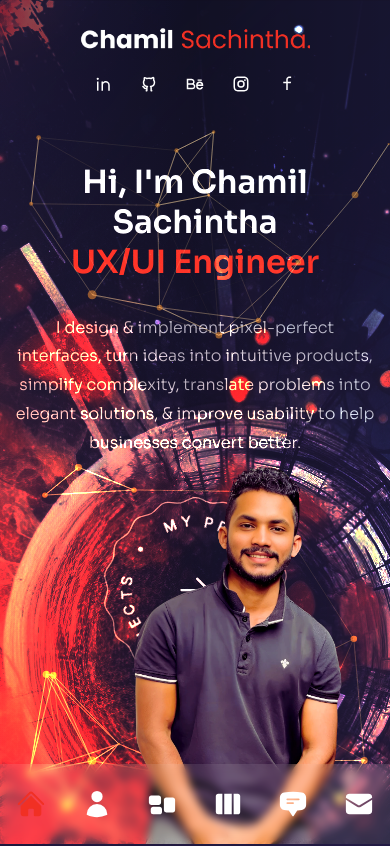
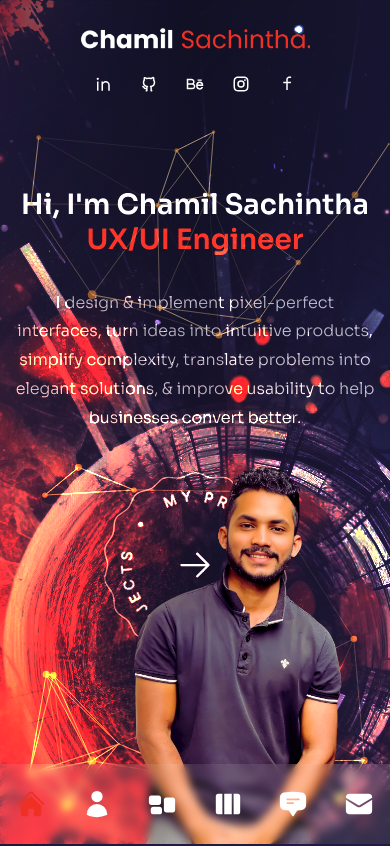
Before and after one commit to ChamilSachintha/Personal-Portfolio-2, a Next.js app: page / in a window 390 px wide. Shown: the top 846 px of the page. Built offline with nearby package versions, Linux system fonts and the light colour scheme.

Commit message:
Reduce name text size -  mobile

```diff
--- a/components/sections/HeroSection.js
+++ b/components/sections/HeroSection.js
@@ -23,7 +23,7 @@ const HeroSection = () => {
             initial="hidden"
             animate="show"
             exit="hidden"
-            className="h1 lg:text-[45px] text-[32px]"
+            className="h1 lg:text-[45px] text-[28px] md:text-[32px]"
           >
             Hi, I&apos;m Chamil Sachintha <br />{" "}
             <span className="text-accent">UX/UI Engineer</span>
```
